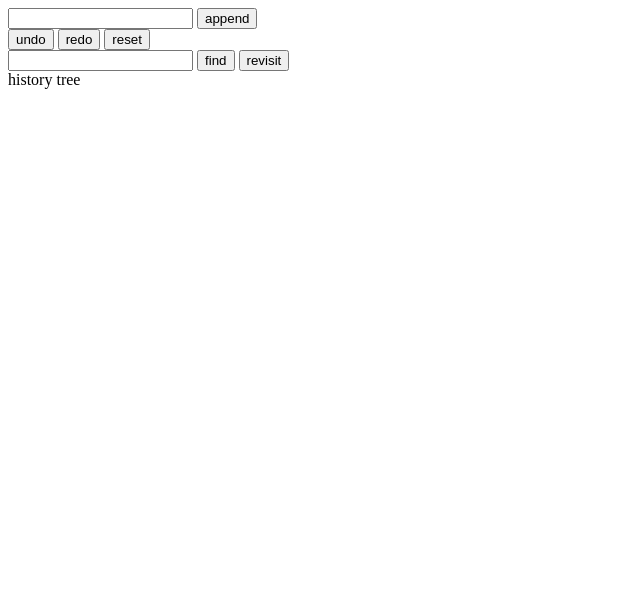
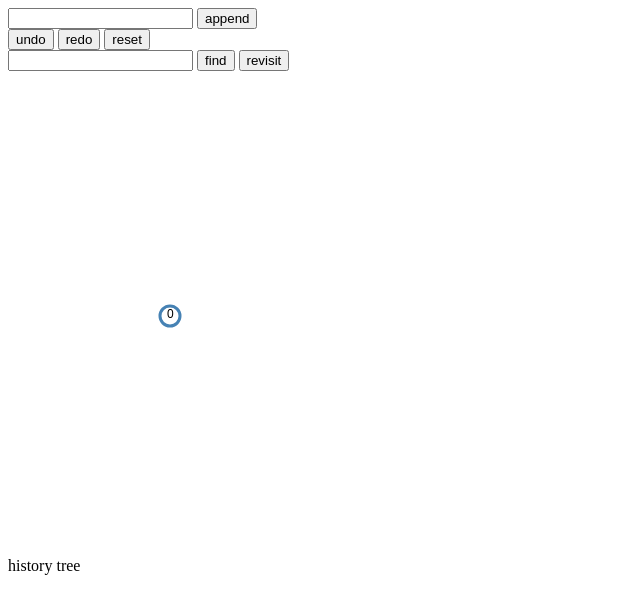
Before and after one commit to sdq/history-tree, a website: page index.html in a window 1280 px wide. Both pictures are taken after a click on the button "append". Shown: the whole page, without its empty margins (0-640 px from the left). Drawn offline with nearby package versions, Linux system fonts and the light colour scheme.

Commit message:
developement for view

```diff
--- a/history-tree/history-tree-view.js
+++ b/history-tree/history-tree-view.js
@@ -0,0 +1,145 @@
+let historyTreeView = function() {
+    let historyTreeView = {},
+        margin = {top: 20, right: 90, bottom: 30, left: 90},
+        width = 960 - margin.left - margin.right,
+        height = 500 - margin.top - margin.bottom,
+        container = null,
+        svg = null,
+        treemap = d3.tree().size([height, width]);
+
+    historyTreeView.container = function(_) {
+        if (!arguments.length) return container;
+        container = d3.select(_);
+        svg = container.append("svg")
+                    .attr("width", width + margin.right + margin.left)
+                    .attr("height", height + margin.top + margin.bottom)
+                    .append("g")
+                    .attr("transform", "translate(" + margin.left + "," + margin.top + ")");
+        return historyTreeView;
+    };
+
+    historyTreeView.render = function(data) {
+
+        var treeData = JSON.parse(data);
+        let root = d3.hierarchy(treeData, function(d) { return d.children; });
+        root.x0 = height / 2;
+        root.y0 = 0;
+
+        // Assigns the x and y position for the nodes
+        var treeData = treemap(root);
+
+        // Compute the new tree layout.
+        var nodes = treeData.descendants(),
+            links = treeData.descendants().slice(1);
+
+        // Normalize for fixed-depth.
+        nodes.forEach(function(d){ d.y = d.depth * 60});
+
+        // ****************** Nodes section ***************************
+
+        // Update the nodes...
+        var i = 0;
+        var node = svg.selectAll('g.node')
+            .data(nodes, function(d) {return d.id || (d.id = ++i); });
+
+        // Enter any new modes at the parent's previous position.
+        var nodeEnter = node.enter().append('g')
+            .attr('class', 'node')
+            .attr("transform", function(d) {
+                return "translate(" + root.y0 + "," + root.x0 + ")";
+            })
+            .on('click', click);
+
+        // Add Circle for the nodes
+        nodeEnter.append('circle')
+            .attr('class', 'node')
+            .attr('r', 1e-6)
+            .style("fill", function(d) {
+                console.log(d);
+                return d._children ? "lightsteelblue" : "#fff";
+            });
+
+        // Add labels for the nodes
+        nodeEnter.append('text')
+            .attr("dy", 2)
+            .attr("x", -3)
+            .attr("text-anchor", function(d) {
+                return d.children || d._children ? "end" : "start";
+            })
+            .text(function(d) { return d.data.id; });
+
+        // UPDATE
+        var nodeUpdate = nodeEnter.merge(node);
+
+        // Transition to the proper position for the node
+        nodeUpdate.transition()
+            //.duration(duration)
+            .attr("transform", function(d) {
+                return "translate(" + d.y + "," + d.x + ")";
+            });
+
+        // Update the node attributes and style
+        nodeUpdate.select('circle.node')
+            .attr('r', 10)
+            .style("fill", function(d) {
+                return d._children ? "lightsteelblue" : "#fff";
+            })
+            .attr('cursor', 'pointer');
+
+
+        // Remove any exiting nodes
+        var nodeExit = node.exit().transition()
+            //.duration(duration)
+            .attr("transform", function(d) {
+                return "translate(" + root.y + "," + root.x + ")";
+            })
+            .remove();
+
+        // On exit reduce the node circles size to 0
+        nodeExit.select('circle')
+            .attr('r', 1e-6);
+
+        // On exit reduce the opacity of text labels
+        nodeExit.select('text')
+            .style('fill-opacity', 1e-6);
+
+        // ****************** links section ***************************
+
+        // Update the links...
+        var link = svg.selectAll('path.link')
+            .data(links, function(d) { return d.id; });
+
+        // Enter any new links at the parent's previous position.
+        var linkEnter = link.enter().insert('path', "g")
+            .attr("class", "link")
+            .attr('d', function(d){
+                var o = {x: root.x0, y: root.y0}
+                return diagonal(o, o)
+            });
+
+        // UPDATE
+        var linkUpdate = linkEnter.merge(link);
+
+        // Transition back to the parent element position
+        linkUpdate.transition()
+            //.duration(duration)
+            .attr('d', function(d){ return diagonal(d, d.parent) });
+
+        // Creates a curved (diagonal) path from parent to the child nodes
+        function diagonal(s, d) {
+
+            path = `M ${s.y} ${s.x}
+                    C ${(s.y + d.y) / 2} ${s.x},
+                    ${(s.y + d.y) / 2} ${d.x},
+                    ${d.y} ${d.x}`
+
+            return path
+        }
+
+        function click(d) {
+            console.log(d);
+        }
+    }
+
+    return historyTreeView;
+}
--- a/index.html
+++ b/index.html
@@ -2,6 +2,21 @@
 <html>
     <head>
         <title>History Tree</title>
+        <style>
+        .node circle {
+            fill: #fff;
+            stroke: steelblue;
+            stroke-width: 3px;
+        }
+        .node text {
+            font: 12px sans-serif;
+        }
+        .link {
+            fill: none;
+            stroke: #ccc;
+            stroke-width: 2px;
+        }
+        </style>
     </head>
     <body>
         <input id="state"/>
@@ -15,12 +30,14 @@
         <button onclick="find()">find</button>
         <button onclick="revisit()">revisit</button>
         <br/>
-        <div>history tree</div>
+        <div id="chart">history tree</div>
     </body>
     <script src="bower_components/d3/d3.js"></script>
     <script src="history-tree/history-tree.js"></script>
     <script src="history-tree/history-tree-view.js"></script>
     <script>
+        var chart = historyTreeView();
+        chart.container("#chart");
         var tree = historyTree();
 
         function append() {
@@ -29,24 +46,28 @@
             tree.append(state);
             console.log(tree.structure());
             console.log(tree.path());
+            chart.render(tree.structure());
         }
 
         function undo() {
             tree.undo();
             console.log(tree.structure());
             console.log(tree.path());;
+            chart.render(tree.structure());
         }
 
         function redo() {
             tree.redo();
             console.log(tree.structure());
             console.log(tree.path());
+            chart.render(tree.structure());
         }
 
         function reset() {
             tree.reset();
             console.log(tree.structure());
             console.log(tree.path());
+            chart.render(tree.structure());
         }
 
         function revisit() {
@@ -54,12 +75,17 @@
             tree.revisit(_id);
             console.log(tree.structure());
             console.log(tree.path());
+            chart.render(tree.structure());
         }
 
         function find() {
             var _id = document.getElementById('_id').value;
             console.log(_id);
             console.log(tree.find(_id).structure());
+            chart.render(tree.structure());
         }
     </script>
+    <script>
+
+    </script>
 </html>
```
